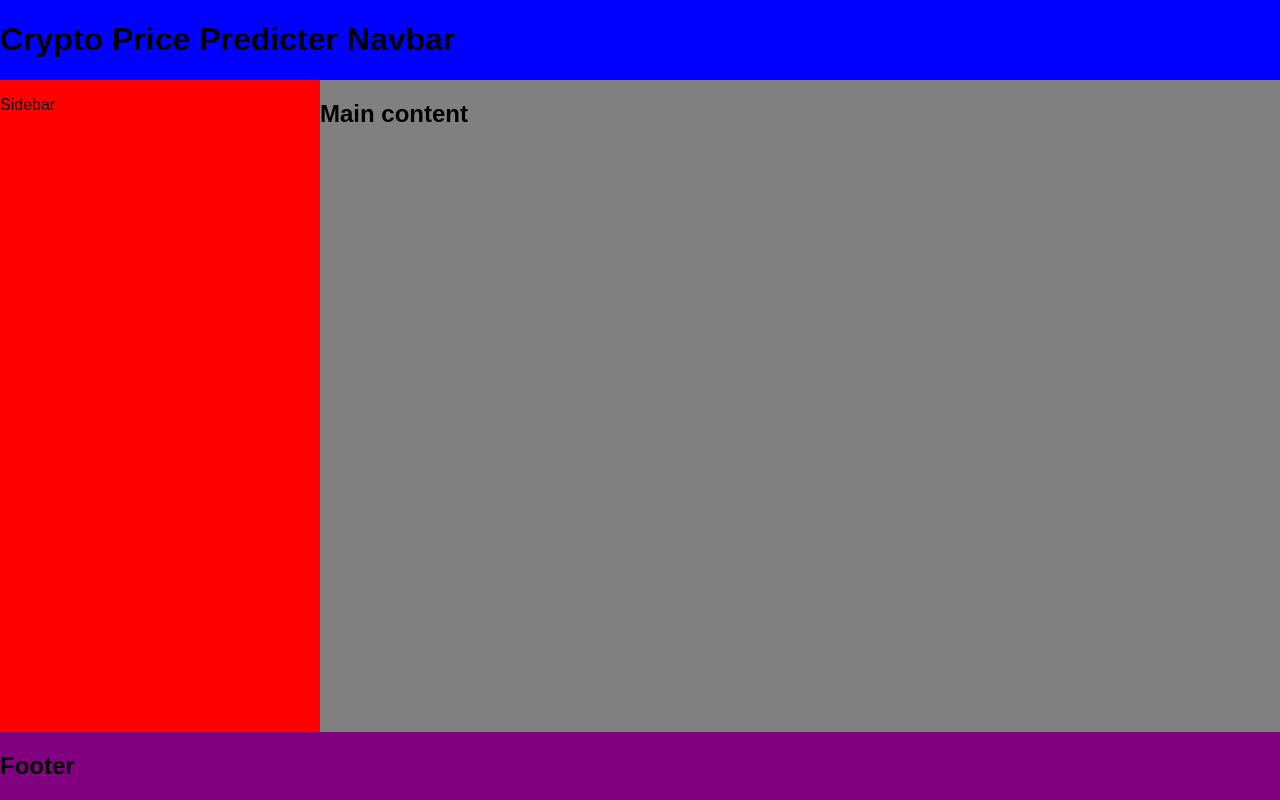
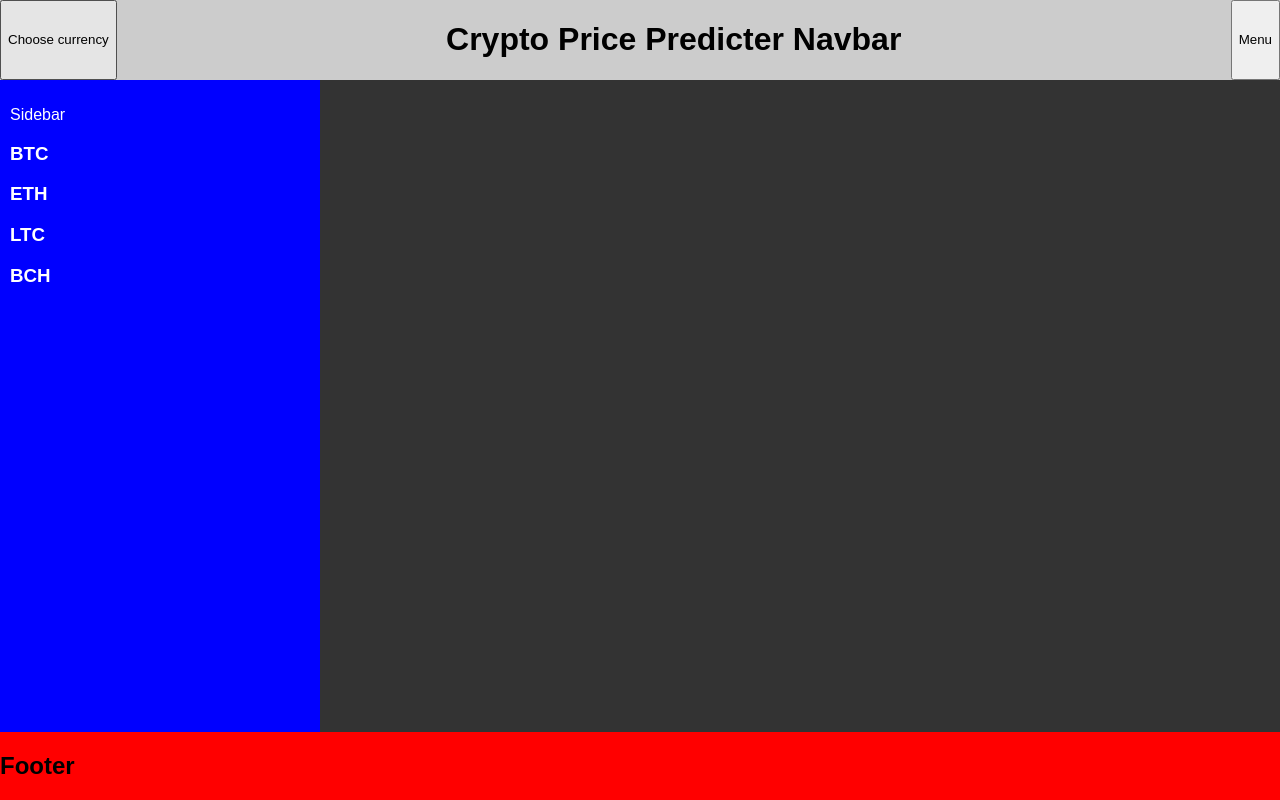
Before and after one commit to iSadist/CryptoPricePredicter, a React (Create React App) app in the folder cryptopricepredicter/: page / in a window 1280 px wide. Built offline with nearby package versions, Linux system fonts and the light colour scheme.

Commit message:
Restructure library
Create folders for each component.

```diff
--- a/cryptopricepredicter/src/App.css
+++ b/cryptopricepredicter/src/App.css
@@ -15,25 +15,21 @@
 
 .Navbar {
   grid-area: navbar;
-  background-color: blue;
 }
 
 .Sidebar {
   grid-area: sidebar;
-  background-color: red;
 }
 
 .Main-Content {
   grid-area: main;
-  background-color: grey;
 }
 
 .Footer {
   grid-area: footer;
-  background-color: purple;
 }
 
-@media screen and (max-width: 85em) {
+@media screen and (max-width: 95em) {
   .App {
     grid-template-columns: 1fr 3fr;
     grid-template-rows: auto 1fr 3fr;
@@ -46,7 +42,7 @@
   }
 }
 
-@media screen and (max-width: 60em) {
+@media screen and (max-width: 40em) {
 
   .App {
     grid-template-columns: 1fr 1fr;
--- a/cryptopricepredicter/src/App.js
+++ b/cryptopricepredicter/src/App.js
@@ -1,22 +1,18 @@
 import React, { Component } from 'react';
+import Navbar from './Navbar/Navbar.js';
+import Footer from './Footer/Footer.js';
+import Sidebar from './Sidebar/Sidebar.js';
+import MainContent from './MainContent/MainContent.js';
 import './App.css';
 
 class App extends Component {
   render() {
     return (
       <div className="App">
-        <div className="Navbar">
-          <h1>Crypto Price Predicter Navbar</h1>
-        </div>
-        <div className="Sidebar">
-          <p>Sidebar</p>
-        </div>
-        <div className="Main-Content">
-          <h2>Main content</h2>
-        </div>
-        <div className="Footer">
-          <h2>Footer</h2>
-        </div>
+        <Navbar/>
+        <Sidebar/>
+        <MainContent/>
+        <Footer/>
       </div>
     );
   }
--- /dev/null
+++ b/cryptopricepredicter/src/Footer/Footer.css
@@ -0,0 +1,3 @@
+.Footer {
+  background-color: red;
+}
--- /dev/null
+++ b/cryptopricepredicter/src/Footer/Footer.js
@@ -0,0 +1,14 @@
+import React, { Component } from 'react';
+import './Footer.css';
+
+class Footer extends Component {
+  render() {
+    return (
+      <div className="Footer">
+        <h2>Footer</h2>
+      </div>
+    );
+  }
+}
+
+export default Footer;
--- /dev/null
+++ b/cryptopricepredicter/src/MainContent/MainContent.css
@@ -0,0 +1,8 @@
+.Main-Content {
+  background-color: #333;
+}
+
+.Main-Content__draw-area {
+  width: 100%;
+  height: 100%;
+}
--- /dev/null
+++ b/cryptopricepredicter/src/MainContent/MainContent.js
@@ -0,0 +1,14 @@
+import React, { Component } from 'react';
+import './MainContent.css';
+
+class MainContent extends Component {
+  render () {
+    return (
+      <div className="Main-Content">
+        <canvas className='Main-Content__draw-area'></canvas>
+      </div>
+    );
+  }
+}
+
+export default MainContent;
--- /dev/null
+++ b/cryptopricepredicter/src/Navbar/Navbar.css
@@ -0,0 +1,5 @@
+.Navbar {
+  display: flex;
+  justify-content: space-between;
+  background-color: #ccc;
+}
--- /dev/null
+++ b/cryptopricepredicter/src/Navbar/Navbar.js
@@ -0,0 +1,18 @@
+import React, { Component } from 'react';
+import './Navbar.css';
+
+class Navbar extends Component {
+  render() {
+    return (
+      <div className="Navbar">
+        <button>Choose currency</button>
+        <div className="Navbar__title">
+          <h1>Crypto Price Predicter Navbar</h1>
+        </div>
+        <button>Menu</button>
+      </div>
+    );
+  }
+}
+
+export default Navbar;
--- /dev/null
+++ b/cryptopricepredicter/src/Sidebar/Sidebar.css
@@ -0,0 +1,5 @@
+.Sidebar {
+  background-color: blue;
+  color: white;
+  padding: 10px;
+}
--- /dev/null
+++ b/cryptopricepredicter/src/Sidebar/Sidebar.js
@@ -0,0 +1,18 @@
+import React, { Component } from 'react';
+import './Sidebar.css';
+
+class Sidebar extends Component {
+  render() {
+    return (
+      <div className="Sidebar">
+        <p>Sidebar</p>
+        <h3>BTC</h3>
+        <h3>ETH</h3>
+        <h3>LTC</h3>
+        <h3>BCH</h3>
+      </div>
+    );
+  }
+}
+
+export default Sidebar;
```
